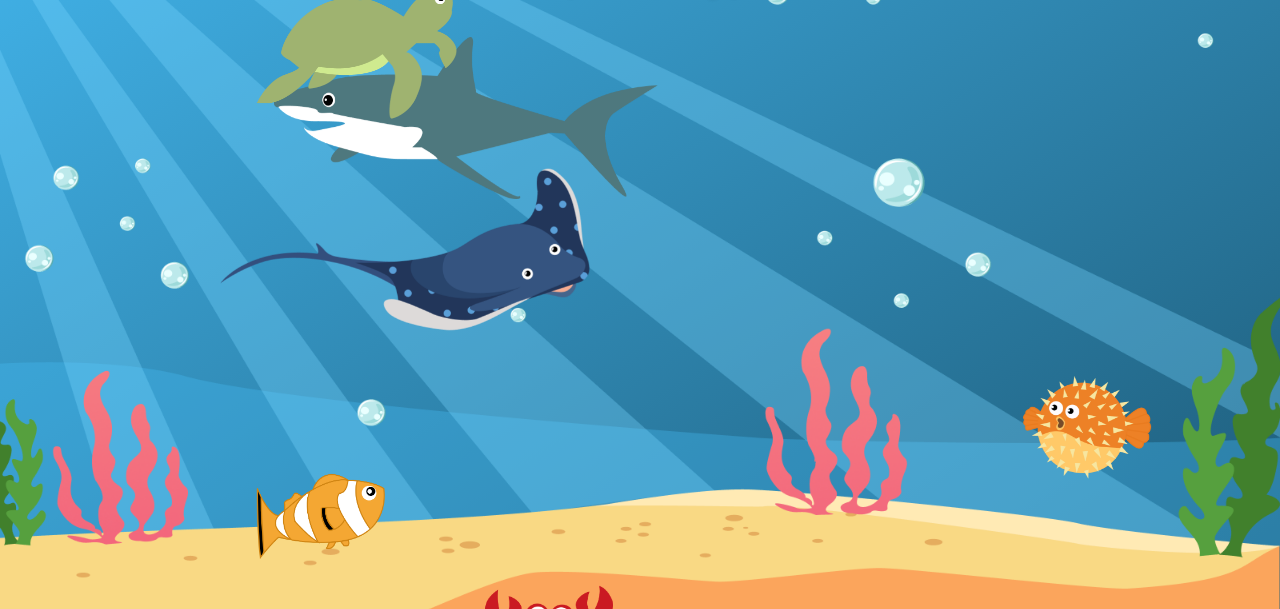
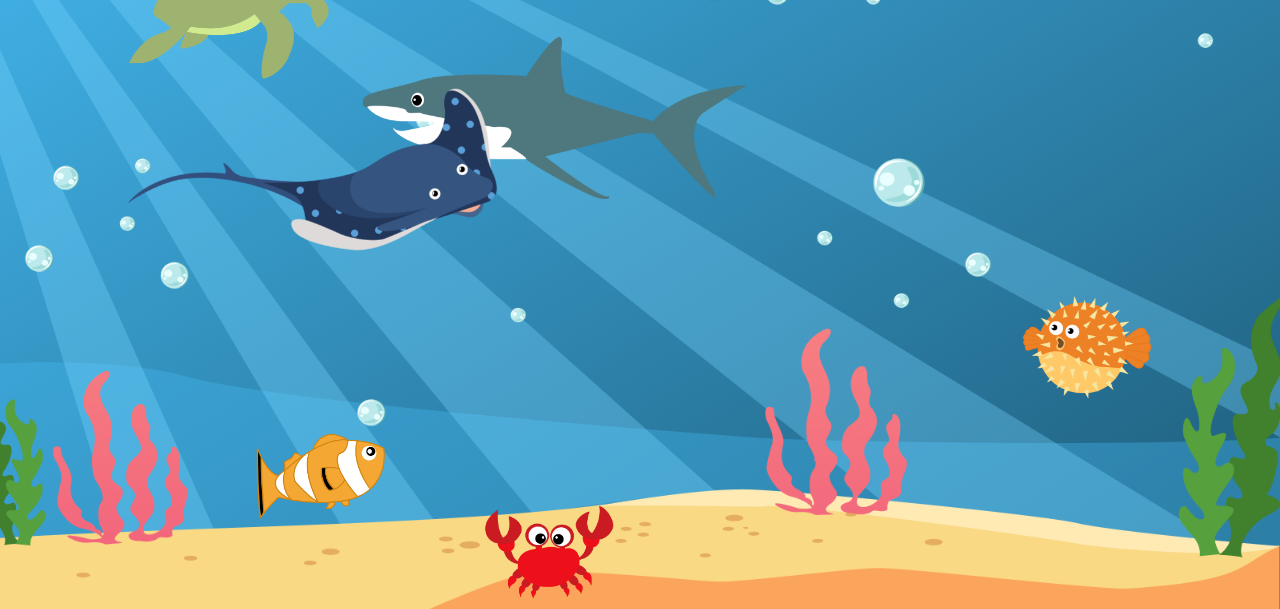
Before and after one commit to MathildeDamsgaard/akvarie-exd-projekt, a plain HTML site: page index.html in a window 1280 px wide. Shown: the part 191-800 px from the top of the page. Drawn offline with Linux system fonts and the light colour scheme; a web font is replaced by a local one.

```diff
--- a/css/style.css
+++ b/css/style.css
@@ -11,8 +11,8 @@
   --off-fish1: 200px;
   --off-fish2: 200px;
   --off-fish3: 200px;
-  --off-fish4: 200px;
-  --off-fish5: 200px;
+  --off-fish4: 400px;
+  --off-fish5: 400px;
   --off-fish6: 200px;
 }
 
@@ -99,7 +99,7 @@
 /* Crab */
 .fish1 {
   position: absolute;
-  bottom: 0vh;
+  bottom: 10vh;
   width: var(--fish-w);
   max-width: 10vw;
   z-index: 1;
@@ -120,7 +120,7 @@
 /* Nemo */
 .fish2 {
   position: absolute;
-  bottom: 15vh;
+  bottom: 20vh;
   width: var(--fish-w);
   max-width: 10vw;
   z-index: 3;
@@ -141,7 +141,7 @@
 /* Pufferfish */
 .fish3 {
   position: absolute;
-  bottom: 25vh;
+  bottom: 35vh;
   width: var(--fish-w);
   max-width: 10vw;
   z-index: 3;
@@ -183,12 +183,12 @@
 /* Stingray */
 .fish5 {
   position: absolute;
-  bottom: 40vh;
+  bottom: 50vh;
   width: calc(var(--fish-w) * 2);
   max-width: 30vw;
   z-index: 3;
   left: calc(-1 * var(--off-fish5));
-  animation: fish5 20s linear infinite;
+  animation: fish5 18s linear infinite;
 }
 
 @keyframes fish5 {
@@ -204,12 +204,12 @@
 /* Turtle */
 .fish6 {
   position: absolute;
-  bottom: 70vh;
+  bottom: 75vh;
   width: var(--fish-w);
   max-width: max-content;
   z-index: 3;
   left: calc(-1 * var(--off-fish6));
-  animation: fish6 18s linear infinite;
+  animation: fish6 25s linear infinite;
 }
 
 @keyframes fish6 {
```
